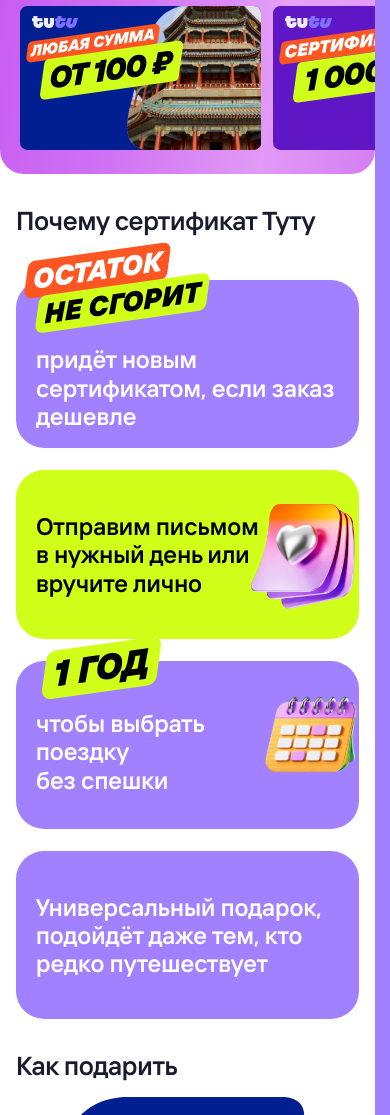
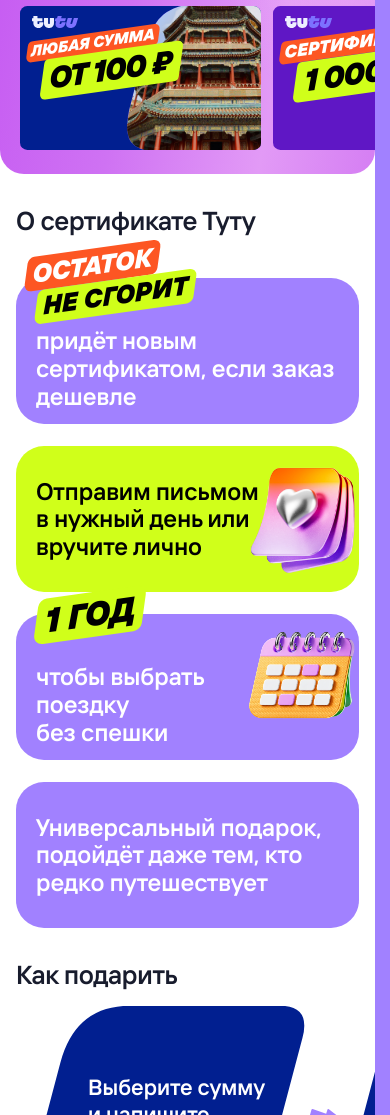
Before and after one commit to Brusilo/gift-certificates, a plain HTML site: page index.html in a window 390 px wide. Shown: the part 885-2000 px from the top of the page. Drawn offline with Linux system fonts and the light colour scheme.

Commit message:
Плитки ниже со стикерами на краю, «О сертификате Туту», синий билет в первом экране, окно вопросов без ползунка
Co-Authored-By: Claude Opus 5.5 <noreply@anthropic.com>

```diff
--- a/index.html
+++ b/index.html
@@ -12,8 +12,8 @@
 <meta name="theme-color" content="#A181FF">
 <link rel="icon" type="image/png" href="assets/favicon.png">
 <link rel="apple-touch-icon" href="assets/apple-touch-icon.png">
-<link rel="stylesheet" href="site.css?v=20261119143531">
-<link rel="stylesheet" href="ticket.css?v=20261119143531">
+<link rel="stylesheet" href="site.css?v=20261119144643">
+<link rel="stylesheet" href="ticket.css?v=20261119144643">
 </head>
 <body>
 
@@ -71,10 +71,10 @@
   </div>
 </section>
 
-<!-- Почему сертификат Туту: плитки разной высоты со стикерами и 3D, текст продолжает стикер, без точек -->
+<!-- О сертификате Туту: плитки разной высоты со стикерами и 3D, текст продолжает стикер, без точек -->
 <section class="section" id="perks">
   <div class="container">
-    <h2>Почему сертификат Туту</h2>
+    <h2>О&nbsp;сертификате Туту</h2>
     <!-- Компьютер: четыре сцепленные плитки как в «Тутуленде», у каждой один акцент, стикеры и 3D выходят за края -->
     <div class="pk">
       <svg class="pk-bg" viewBox="0 0 1336 508" aria-hidden="true"><path d="M0.0,34.0Q0.0,0.0 34.0,0.0L396.0,0.0Q430.0,0.0 439.8,32.6L497.6,225.4Q507.4,258.0 473.4,258.0L34.0,258.0Q0.0,258.0 0.0,224.0Z"/><path d="M0.0,304.0Q0.0,270.0 34.0,270.0L477.0,270.0Q511.0,270.0 520.8,302.6L572.6,475.4Q582.4,508.0 548.4,508.0L34.0,508.0Q0.0,508.0 0.0,474.0Z"/><path d="M456.8,32.6Q447.0,0.0 481.0,0.0L977.0,0.0Q1011.0,0.0 1001.2,32.6L868.4,475.4Q858.6,508.0 824.6,508.0L633.4,508.0Q599.4,508.0 589.6,475.4Z"/><path d="M1018.2,32.6Q1028.0,0.0 1062.0,0.0L1302.0,0.0Q1336.0,0.0 1336.0,34.0L1336.0,474.0Q1336.0,508.0 1302.0,508.0L909.6,508.0Q875.6,508.0 885.4,475.4Z"/></svg>
@@ -396,9 +396,9 @@
   <form method="dialog"><button class="btn btn-primary">Понятно</button></form>
 </dialog>
 
-<script src="ticket.js?v=20261119143531"></script>
-<script src="shared.js?v=20261119143531"></script>
-<script src="landing.js?v=20261119143531"></script>
+<script src="ticket.js?v=20261119144643"></script>
+<script src="shared.js?v=20261119144643"></script>
+<script src="landing.js?v=20261119144643"></script>
 <script>
 // Версия A: форма на этой же странице
 // qty — сколько одинаковых сертификатов; format — как распечатать при «Вручу лично»: билет с двух сторон или лист А4
--- a/shared.js
+++ b/shared.js
@@ -78,10 +78,11 @@ function mountHero() {
   const d = findTicket(CONFIG.defaultTicket);
   const until = new Date();
   until.setMonth(until.getMonth() + CONFIG.validityMonths);
-    // В заголовке уже «путешествие», поэтому на билете первого экрана поздравление без этого слова
+  // В заголовке уже «путешествие», поэтому на билете первого экрана поздравление без этого слова
   const f = { amount: fmt(10000), to: 'Маша', from: 'Петя', msg: 'Пусть впереди будет много ярких впечатлений!', till: untilText(until) };
   tkMount($('heroBack'), 'back', d); tkFill($('heroBack'), f);
-  tkMount($('heroFront'), 'front', d); tkFill($('heroFront'), f);
+  // Лицевая сторона синяя: фиолетовая сливалась с фоном первого экрана. Логотип на синем белый, корешок фиолетовый
+  tkMount($('heroFront'), 'front', { ...d, id: 'hero-' + d.id, main: '#011F90', stub: '#5F17C5' }); tkFill($('heroFront'), f);
 }
 
 // Карточка «Кому подарить»: фото, фиолетовая волна, заголовок и подпись
--- a/site.css
+++ b/site.css
@@ -480,11 +480,13 @@ dialog .btn{width:100%}
      Высота строк одинаковая (1fr), поэтому плитки без стикера не короче плиток со стикером */
   .pkm{display:grid;grid-auto-rows:1fr;gap:22px;list-style:none;margin:0;padding:0}
   /* Стикер первой плитки заходит вверх, под него место от заголовка */
-  #perks h2{margin-bottom:44px}
-  .pkm-i{position:relative;display:flex;flex-direction:column;justify-content:center;align-items:flex-start;gap:10px;min-height:146px;padding:18px 16px 18px 20px;border-radius:28px;background:var(--berry)}
+  #perks h2{margin-bottom:42px}
+  .pkm-i{position:relative;display:flex;flex-direction:column;justify-content:center;align-items:flex-start;gap:10px;min-height:146px;padding:16px 16px 16px 20px;border-radius:28px;background:var(--berry)}
+  /* Со стикером текст прижат книзу, сам стикер лежит на верхнем крае */
+  .pkm-i:has(.stk-group){justify-content:flex-end;padding-bottom:14px}
   .pkm-i.is-lime{background:var(--lime)}
   /* Текст крупно, как в примере: 22px. Без картинки текст на всю ширину плитки */
-  .pkm-i p{position:relative;z-index:1;margin:0;max-width:74%;color:var(--white);font-size:24px;font-weight:600;line-height:1.18}
+  .pkm-i p{position:relative;z-index:1;margin:0;max-width:74%;color:var(--white);font-size:24px;font-weight:600;line-height:1.15}
   .pkm-i:not(:has(img)) p{max-width:none}
   .pkm-i.is-lime p{color:#000}
   /* На лаймовой плитке лаймовый стикер не виден, он здесь синий */
@@ -492,9 +494,11 @@ dialog .btn{width:100%}
   .pkm-i.is-lime .stk-lime::before{background:var(--blueberry)}
   .pkm-i img{position:absolute;right:-14px;top:50%;width:40%;max-width:180px;max-height:96%;object-fit:contain;transform:translateY(-50%)}
   /* Стикер крупный и заходит за верхний край плитки, как в «Тутуленде» */
-  .pkm-i .stk-group{position:relative;z-index:2;font-size:28px;margin:-36px 0 0 -10px}
-  /* «1 год» крупнее и правее */
-  .pkm-i .pkm-year{font-size:36px;margin:-44px 0 0 8px}
+  .pkm-i .stk-group{position:absolute;z-index:2;top:-20px;left:10px;margin:0;font-size:26px}
+  /* «1 год» крупнее и правее, текст под ним в три строки, календарь крупнее */
+  .pkm-i .pkm-year{top:-14px;left:20px;font-size:34px}
+  .pkm-i:has(.pkm-year) p{max-width:56%}
+  .pkm-i:has(.pkm-year) img{width:46%;max-width:200px;max-height:112%}
   /* Шаги листаются вбок, как карточки «Кому подарить» */
   .use-steps{display:flex;gap:22px;overflow-x:auto;scroll-snap-type:x proximity;scroll-padding-inline:16px;scrollbar-width:none;margin-inline:-16px;padding:0 16px 18px}
   .use-steps::-webkit-scrollbar{display:none}
```
Also changed, not shown: buy.html (+5 -5 lines), certificate.html (+4 -4 lines), index-b.html (+7 -7 lines).
